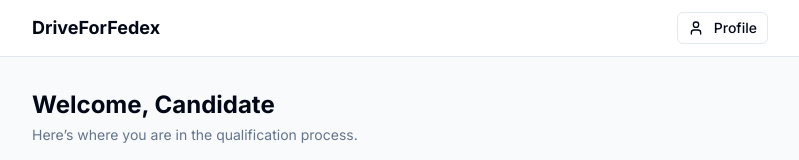
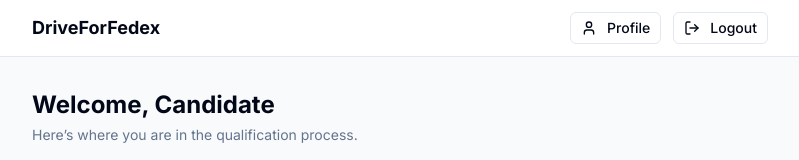
Before and after one commit to witfawn/driveforfedex, a Next.js app: page /dashboard in a window 1280 px wide. Shown: the top 160 px of the page, without its empty margins (240-1039 px from the left). Built offline with nearby package versions, Linux system fonts and the light colour scheme; no server answers; sample sign-in values are in the browser's storage.

Commit message:
feat: add logout button next to profile in dashboard header

```diff
--- a/src/app/dashboard/page.tsx
+++ b/src/app/dashboard/page.tsx
@@ -1,11 +1,11 @@
 "use client";
 
-import { useSession } from "next-auth/react";
+import { useSession, signOut } from "next-auth/react";
 import { useQuery } from "@tanstack/react-query";
 import { Card, CardContent, CardHeader, CardTitle, CardDescription } from "@/components/ui/card";
 import { Badge } from "@/components/ui/badge";
 import { Button } from "@/components/ui/button";
-import { CheckCircle2, Circle, Clock, ArrowRight, FileText, FlaskConical, User } from "lucide-react";
+import { CheckCircle2, Circle, Clock, ArrowRight, FileText, FlaskConical, User, LogOut } from "lucide-react";
 import Link from "next/link";
 import { redirect } from "next/navigation";
 
@@ -78,6 +78,10 @@
                 Profile
               </Button>
             </Link>
+            <Button variant="outline" size="sm" onClick={() => signOut({ callbackUrl: "/" })}>
+              <LogOut className="w-4 h-4 mr-1" />
+              Logout
+            </Button>
           </div>
         </div>
       </header>
```
